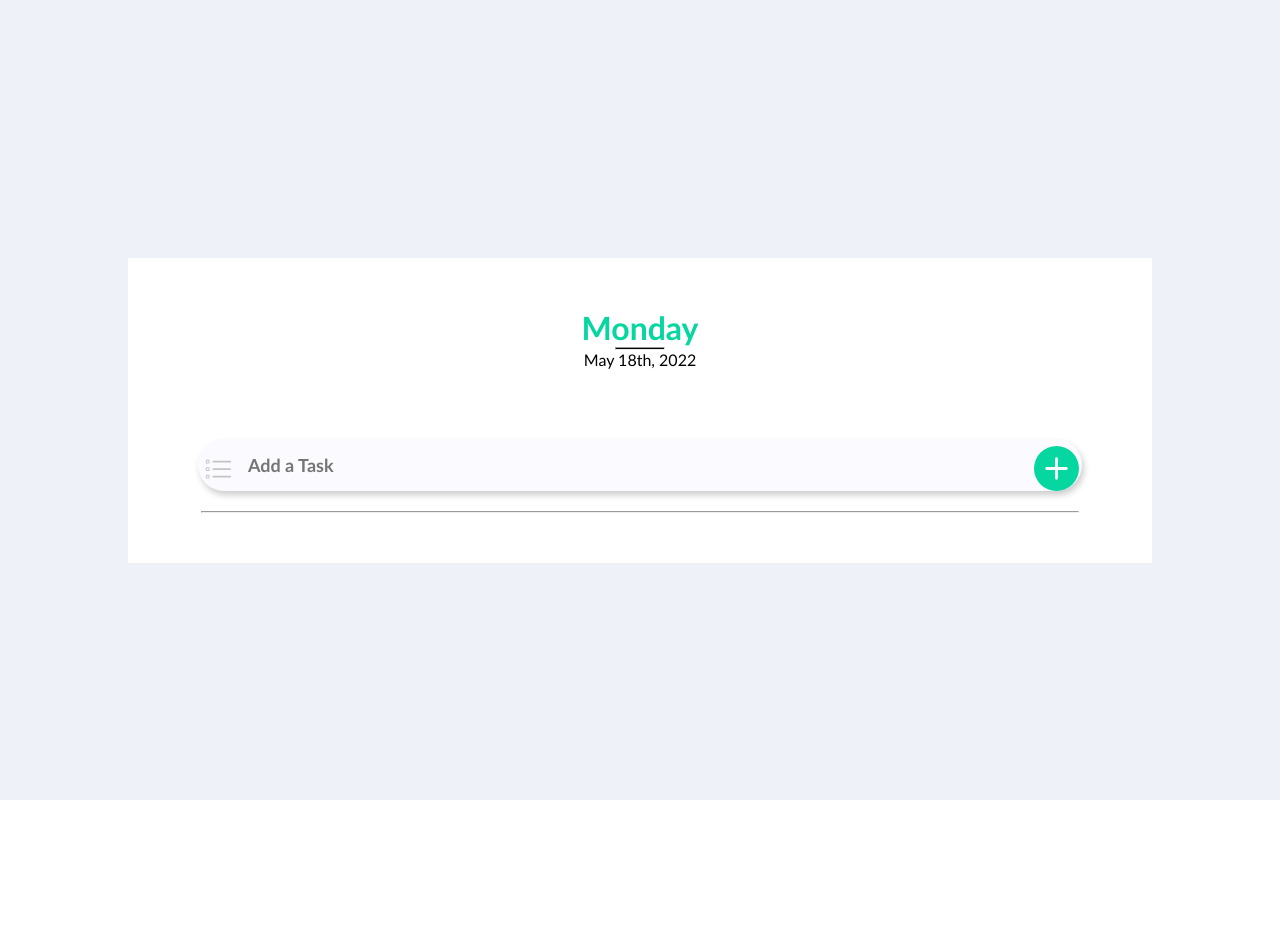
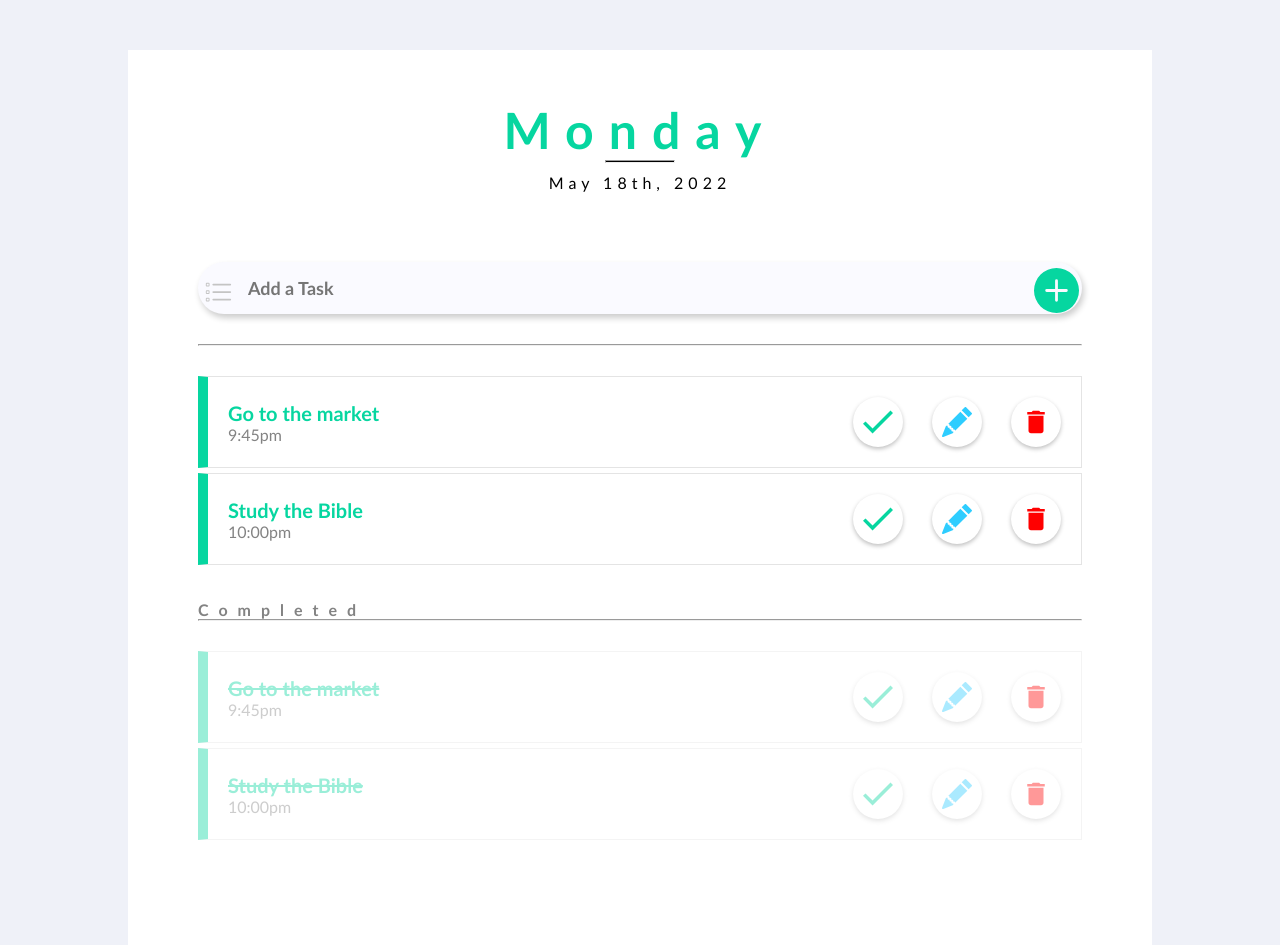
Before and after one commit to Iphycodes/ToDo, a React (Create React App) app: page / in a window 1280 px wide. Before the commit the page ends 800 px from the top, so only its background shows below. Built offline with nearby package versions, Linux system fonts and the light colour scheme.

Commit message:
FInished the Home page styling

```diff
--- a/src/App.js
+++ b/src/App.js
@@ -14,7 +14,9 @@ function App() {
       green: '#06D6A0',
       inputColor: '#FAFAFF',
       greyFont: '#838383',
-      redFont: 'red'
+      redFont: 'red',
+      blue: '#2ECDFF',
+      darkGreen: '#079E77'
   }
   }
 
--- a/src/Components/TaskInput/TaskInput.styled.js
+++ b/src/Components/TaskInput/TaskInput.styled.js
@@ -3,8 +3,12 @@ import { css } from "styled-components";
 
 
 const hover = css`
-color: red;
+color: #079E77;
 `
+
+// const hover = css(({theme}) => `
+//     color: ${theme.colors.blue}
+// `)
 
 export const TaskInputContainer = styled.div`
 position: relative;
@@ -12,6 +16,7 @@ display: flex;
 align-items: center;
 width: 100%;
 padding: 0;
+margin-bottom: 30px;
 
 
 span:first-child{
@@ -26,7 +31,7 @@ span:first-child{
 export const ButtonSpan = styled.span(({theme}) => `
     position: absolute;
     right: 3px;
-    bottom: -10px;
+    bottom: -9px;
     font-size: 45px;
     color: ${theme.colors.green};
 
--- a/src/Components/TaskItemBox/TaskItemBox.component.jsx
+++ b/src/Components/TaskItemBox/TaskItemBox.component.jsx
@@ -0,0 +1,29 @@
+import React from "react";
+import { TaskItemBoxContainer, TaskItemDescription, TaskItemIcon, TaskItemIconsContainer } from "./TaskItemBox.styled";
+import { IoMdCheckmark } from "react-icons/io";
+import { MdDelete } from "react-icons/md";
+import { BsPencilFill } from "react-icons/bs";
+
+export const TaskItemBox = ({description, time, isDone}) => {
+
+    return (
+        <TaskItemBoxContainer isDone={isDone}>
+            <TaskItemDescription>
+                <h2>{description}</h2>
+                <p>{time}</p>
+            </TaskItemDescription>
+
+            <TaskItemIconsContainer>
+                <TaskItemIcon category='done'>
+                        <IoMdCheckmark/>
+                </TaskItemIcon>
+                <TaskItemIcon category='edit'>
+                        <BsPencilFill/>
+                </TaskItemIcon>
+                <TaskItemIcon category='delete'>
+                        <MdDelete/>
+                </TaskItemIcon>
+            </TaskItemIconsContainer>
+        </TaskItemBoxContainer>
+    )
+}
--- a/src/Components/TaskItemBox/TaskItemBox.styled.js
+++ b/src/Components/TaskItemBox/TaskItemBox.styled.js
@@ -1,23 +1,64 @@
 import styled from "styled-components";
+import { css } from "styled-components";
 
+const DoneStyle = css`
+opacity: 0.4;
+
+h2{
+    text-decoration: line-through;
+}
+`
+
+const getDoneStyle = ({isDone}) => {
+    return isDone ? DoneStyle : '';
+}
 
 export const TaskItemBoxContainer = styled.div`
 background-color: #ffffff;
-border: 1px solid black 1px solid black 5px solid green;
+border: 1px solid rgba(217, 217, 217, 0.7);
+border-left: 10px solid ${({theme}) => theme.colors.green};
 width: 100%;
 padding: 20px;
 display: flex;
 justify-content: space-between;
 align-items: center;
+margin-bottom: 5px;
 
+${getDoneStyle}
 `
 
 export const TaskItemDescription = styled.div`
-width: 70%;
+width: 75%;
 display: flex;
 flex-direction: column;
 
 h2{
     color: ${({theme}) => theme.colors.green};
+    font-size: 20px;
+}
+
+p{
+    color: ${({theme}) => theme.colors.greyFont};
+    font-size: 16px;
 }
 `
+
+export const TaskItemIconsContainer = styled.div`
+width: 25%;
+display: flex;
+justify-content: space-between;
+align-items: center;
+`
+
+export const TaskItemIcon = styled.span`
+width: 50px;
+height: 50px;
+border-radius: 50%;
+box-shadow: 0px 2px 4px rgba(0, 0, 0, 0.25);
+display: flex;
+justify-content: center;
+align-items: center;
+color: ${({category, theme}) => category === 'done' ? theme.colors.green : category === 'edit' ? theme.colors.blue : category === 'reiterate' ? theme.colors.blue : 'red'};
+font-size: ${({category}) => category === 'done' ? '40px' : '30px'};
+
+`
--- a/src/Pages/HomePage/HomePage.component.jsx
+++ b/src/Pages/HomePage/HomePage.component.jsx
@@ -1,5 +1,6 @@
 import React from 'react'
 import { TaskInput } from '../../Components/TaskInput/TaskInput.component'
+import { TaskItemBox } from '../../Components/TaskItemBox/TaskItemBox.component'
 import { MainBackgroundContainer } from '../Login/Login.styled'
 import { HomePageContainer, HomePageTextContainer, LongLine, TodoContainer } from './HomePage.styled'
 import { ShortLine } from './HomePage.styled'
@@ -18,8 +19,24 @@ const HomePage = () => {
 
                 <TodoContainer>
                     <TaskInput placeholder='Add a Task' name='task'/>
+                    <LongLine/>
+
+                    <div className='unDoneTasks'>
+                    <TaskItemBox description='Go to the market' time='9:45pm' isDone={false}/>
+                    <TaskItemBox description='Study the Bible' time='10:00pm' isDone={false}/>
+                    </div>
+
+
+                    <div className="doneTasks">
+                    <p>Completed</p>
+                    <LongLine/>
+                    <TaskItemBox description='Go to the market' time='9:45pm' isDone={true}/>
+                    <TaskItemBox description='Study the Bible' time='10:00pm' isDone={true}/>
+                    </div>
+
+
                 </TodoContainer>
-                <LongLine/>
+
             </HomePageContainer>
         </MainBackgroundContainer>
     )
--- a/src/Pages/HomePage/HomePage.styled.jsx
+++ b/src/Pages/HomePage/HomePage.styled.js
@@ -4,7 +4,7 @@ import styled from 'styled-components'
 export const HomePageContainer = styled.div`
     width: 80%;
     height: auto;
-    margin-top: 20px;
+    margin-top: 50px;
     background-color: #ffffff;
     border: none;
     display: flex;
@@ -19,7 +19,13 @@ export const HomePageTextContainer = styled.div(({theme}) => `
     margin-bottom: 50px;
 
     h1{
-        color: ${theme.colors.green}
+        color: ${theme.colors.green};
+        font-size: 50px;
+        letter-spacing: 15px;
+    }
+
+    p{
+        letter-spacing: 5px;
     }
 
 `)
@@ -30,18 +36,32 @@ export const TodoContainer = styled.div`
     flex-direction: column;
     height: auto;
     padding: 20px;
+
+    .unDoneTasks, .doneTasks{
+        margin-bottom: 30px;
+    }
+
+    .doneTasks{
+        p:first-child{
+            letter-spacing: 10px;
+            color: ${({theme}) => theme.colors.greyFont};
+            font-weight: bold;
+        }
+    }
 `
 
 export const ShortLine = styled.hr`
-    width: 50px;
+    width: 70px;
     background-color: black;
     margin: auto;
     height: 3px;
+    margin-bottom: 10px;
 
 `
 
 export const LongLine = styled(ShortLine)`
-    width: 95%;
+    width: 100%;
     height: 2px;
     background-color: ${({theme}) => theme.colors.greyFont};
+    margin-bottom: 30px;
 `
--- a/src/Pages/Login/Login.styled.js
+++ b/src/Pages/Login/Login.styled.js
@@ -16,7 +16,7 @@ export const MainBackgroundContainer = styled.div`
 display: flex;
 justify-content: center;
 align-items: center;
-height: 100vh;
+height: 100%;
 max-width: 100%;
 background-color: #EFF1F8;
 `
```
